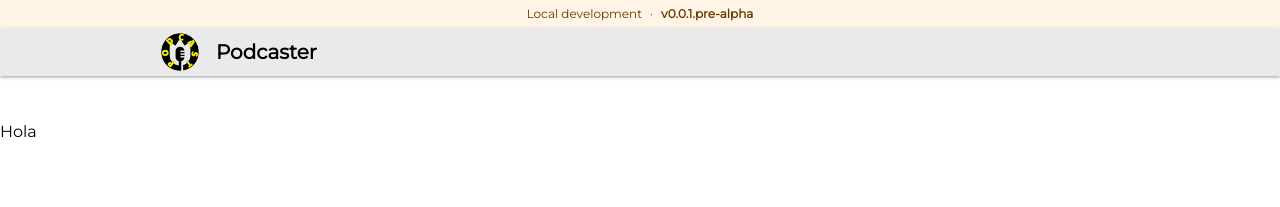
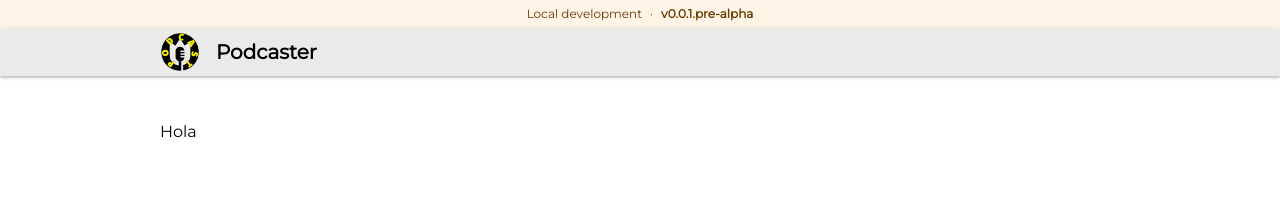
Before and after one commit to MLCamarena/podcaster-techtest, a React (Vite) app: page / in a window 1280 px wide. Shown: the top 207 px of the page. Built offline with nearby package versions, Linux system fonts and the light colour scheme.

Commit message:
feat: fallback page and minor style changes

```diff
--- a/src/App.tsx
+++ b/src/App.tsx
@@ -3,7 +3,6 @@ import { persistor, store } from '@store/index';
 import { Provider } from 'react-redux';
 import { PersistGate } from 'redux-persist/integration/react';
 import { createTheme, ThemeProvider } from '@mui/material/styles';
-import NavigationControllerWrapper from '@hocs/NavigationControllerWrapper';
 
 const theme = createTheme({
   palette: {
--- a/src/components/Layout/LayoutWrapper.tsx
+++ b/src/components/Layout/LayoutWrapper.tsx
@@ -1,11 +1,12 @@
 import { FC, PropsWithChildren } from 'react';
-import { Stack, StackProps } from '@mui/material';
+import { Stack } from '@mui/material';
 import Navbar from '@components/Navbar/Navbar';
 import EnvBanner from '@components-ui/EnvBanner/EnvBanner';
+import PageContainer from '@components-ui/PageContainer/PageContainer';
 
-const Container = ({ children }: StackProps) => {
+const Container: FC<PropsWithChildren> = ({ children }) => {
   return (
-    <Stack width='100%' maxWidth='960px' position='relative' pt='30px'>
+    <Stack id='container1' width='100%' position='relative' pt='30px'>
       {children}
     </Stack>
   );
@@ -16,7 +17,9 @@ const LayoutWrapper: FC<PropsWithChildren> = ({ children }) => {
     <Stack direction='column' minHeight='100vh'>
       {import.meta.env.DEV && <EnvBanner />}
       <Navbar />
-      <Container>{children}</Container>
+      <Container>
+        <PageContainer>{children}</PageContainer>
+      </Container>
     </Stack>
   );
 };
--- a/src/components/Router/Router.tsx
+++ b/src/components/Router/Router.tsx
@@ -5,6 +5,7 @@ import PodcastPage from '@pages/podcast';
 import EpisodePage from '@pages/episode';
 import LayoutWrapper from '@components/Layout/LayoutWrapper';
 import NavigationControllerWrapper from '@hocs/NavigationControllerWrapper';
+import FallbackPage from '@pages/fallback';
 
 export const routesDefinition: RouteObject[] = [
   {
@@ -18,7 +19,11 @@ export const routesDefinition: RouteObject[] = [
         </NavigationControllerWrapper>
       </>
     ),
-    errorElement: <h1>PERRO</h1>,
+    errorElement: (
+      <LayoutWrapper>
+        <FallbackPage />
+      </LayoutWrapper>
+    ),
     children: [
       { path: `${ROUTE_HOME}`, element: <HomePage /> },
       { path: `${ROUTE_PODCAST}/:podcastId`, element: <PodcastPage /> },
--- a/src/index.css
+++ b/src/index.css
@@ -16,3 +16,10 @@ body {
   text-decoration: none;
   color: inherit;
 }
+
+.responsiveImage {
+  max-width: 100%;
+  height: auto;
+  padding: 0;
+  margin: 0;
+}
--- /dev/null
+++ b/src/lib/components-ui/PageContainer/PageContainer.tsx
@@ -0,0 +1,14 @@
+import { FC, PropsWithChildren } from 'react';
+import { Stack, StackProps } from '@mui/material';
+
+const PageContainer: FC<PropsWithChildren> = ({ children }: StackProps) => {
+  return (
+    <Stack id='pageContainer1' width='100%' alignItems='center'>
+      <Stack id='pageContainer2' width='100%' maxWidth='960px'>
+        {children}
+      </Stack>
+    </Stack>
+  );
+};
+
+export default PageContainer;
--- /dev/null
+++ b/src/pages/fallback.tsx
@@ -0,0 +1,28 @@
+import { Button, Stack, Typography } from '@mui/material';
+import { FC } from 'react';
+import { useNavigate } from 'react-router';
+
+const FallbackPage: FC = () => {
+  const navigate = useNavigate();
+
+  const navigateHome = () => {
+    navigate('/');
+  };
+
+  return (
+    <Stack direction='column' alignItems='center'>
+      <Stack direction='column' alignItems='center'>
+        <img className='responsiveImage' src='/images/error_dinosaur.png' alt='Error dinosaur' />
+      </Stack>
+      <Stack direction='column' alignItems='start' spacing={2.5}>
+        <Typography variant='h4'>Ups, something went wrong.</Typography>
+        <Typography variant='body1'>The page you tried to access does not exist.</Typography>
+        <Button onClick={navigateHome} variant='outlined'>
+          Go home
+        </Button>
+      </Stack>
+    </Stack>
+  );
+};
+
+export default FallbackPage;
```
Also changed, not shown: public/images/error_dinosaur.png (added).
